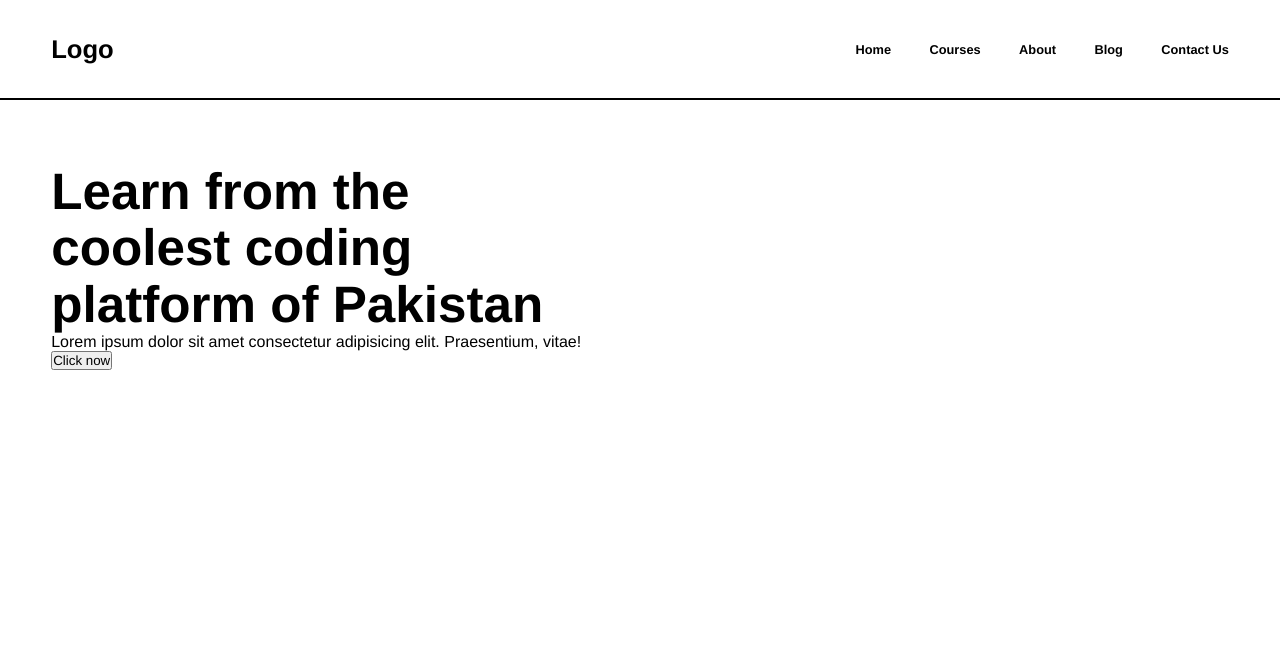
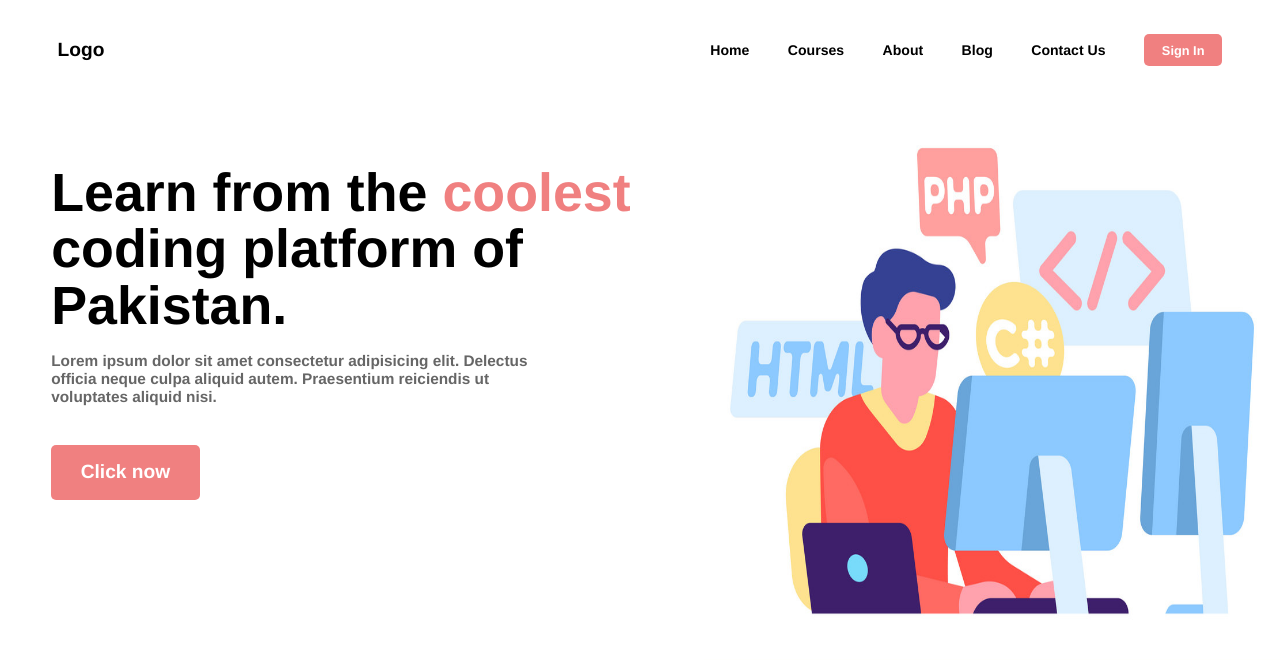
Before and after one commit to Abdul-Wadood-0317/Practice-10Pearl, a plain HTML site: page index.html in a window 1280 px wide. Drawn offline with nearby package versions, Linux system fonts and the light colour scheme.

Commit message:
Almost done with landing page

```diff
--- a/index.html
+++ b/index.html
@@ -853,16 +853,19 @@
                     <h4>About</h4>
                     <h4>Blog</h4>
                     <h4>Contact Us</h4>
+                    <button>Sign In</button>
                     <i class="ri-menu-3-fill"></i>
                 </div>
             </div>
             <div class="content">
                 <div class="left">
-                    <h1>Learn from the <span>coolest</span> coding platform of Pakistan</h1>
-                    <p>Lorem ipsum dolor sit amet consectetur adipisicing elit. Praesentium, vitae!</p>
+                    <h1>Learn from the <span>coolest</span> coding platform of Pakistan.</h1>
+                    <p>Lorem ipsum dolor sit amet consectetur adipisicing elit. Delectus officia neque culpa aliquid autem. Praesentium reiciendis ut voluptates aliquid nisi.</p>
                     <button>Click now</button>
                 </div>
-                <div class="right"></div>
+                <div class="right">
+                    <img src="./Coding_boy.png" alt="">
+                </div>
             </div>
         </div>
     </body>
--- a/style.css
+++ b/style.css
@@ -186,11 +186,11 @@ html,body{
     width: 100%;
     height: 100px;
     /* background-color: lime; */
-    border-bottom: 2px solid black;
+    /* border-bottom: 2px solid black; */
     display: flex;
     align-items: center;
     justify-content: space-between;
-    padding: 0 4vw;
+    padding: 0 4.5vw;
 }
 .nav-part2{
     display: flex;
@@ -199,14 +199,23 @@ html,body{
 
 }
 .nav h2{
-    font-size: 2vw;
+    font-size: 1.5vw;
     font-weight: 700;
 }
 
 .nav h4{
+    font-size: 1.1vw;
+}
+.nav button{
     font-size: 1vw;
+    padding: 0.7vw 1.4vw;
+    background-color: lightcoral;
+    color: #fff;
+    border: none;
+    border-radius: 5px;
+    font-weight: 600;
+}
 
-}
 .nav i{
     font-size: 1.2vw;
     font-weight: 800;
@@ -221,25 +230,52 @@ html,body{
 
 .left{
     height: 100%;
-    width: 50%;
+    width: 55%;
     /* background-color: crimson; */
     padding: 5vw 4vw;
 }
+
+
 .left h1{
-    font-size: 4vw;
+    font-size: 4.2vw;
     line-height: 4.4vw;
 }
+.left h1 span{
+    color: lightcoral;
+}
+
+.left p{
+    font-size: 1.2vw;
+    font-weight: 600;
+    color: #666;
+    width: 80%;
+    margin-top: 1.5vw;
+    margin-bottom: 3vw;
+}
+.content button{
+    font-size: 1.5vw;
+    padding: 1.3vw 2.3vw;
+    background-color: lightcoral;
+    color: #fff;
+    border: none;
+    border-radius: 5px;
+    font-weight: 700;
+}
+
 
 .right{
     height: 100%;
-    width: 50%;
+    width: 45%;
     /* background-color: royalblue; */
+}
+.right img{
+    height: 80%;
+    width: 100%;
 }
 
 @media (max-width:600px) {
     .nav{
-        background-color: lightblue;
-        color: #fff;
+
         padding: 0 6vw;
         height: 60px;
     }
```
Also changed, not shown: Coding_boy.png (added).
